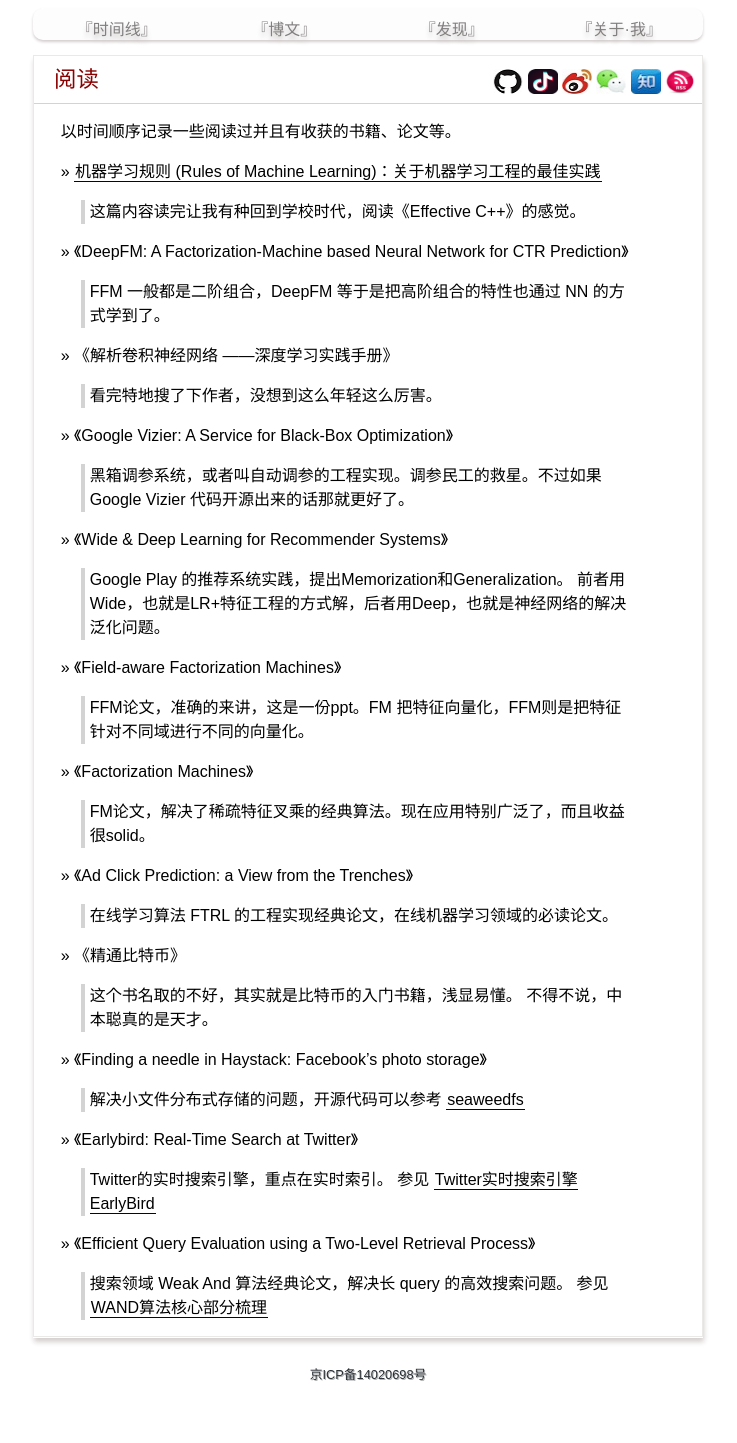
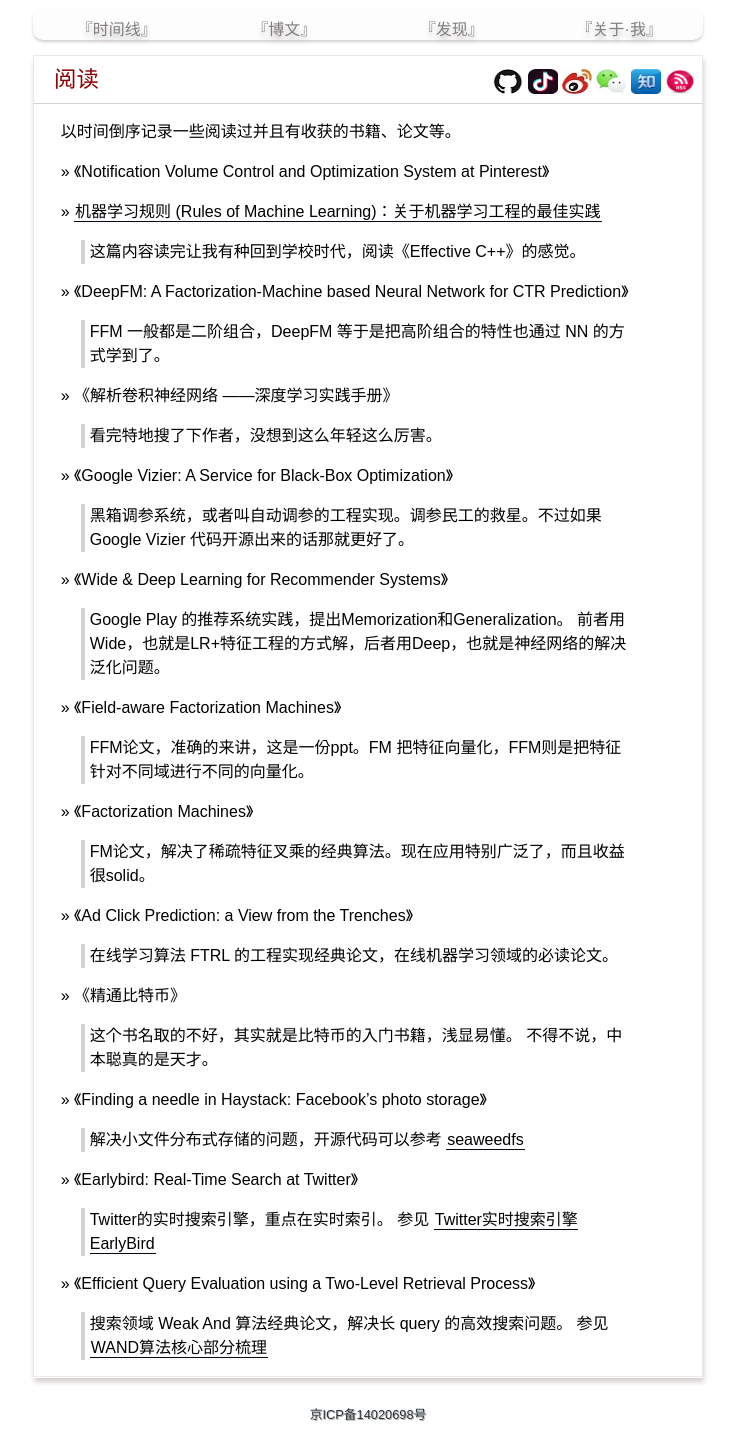
Before and after one commit to yanyiwu/blog, a Jekyll site: the page built from reading.md, in a window 1280 px wide. Shown: the whole page, without its empty margins (272-1009 px from the left). Built offline with Jekyll 4.4.1, drawn with Linux system fonts in a browser that asks for light colours; Markdown is read by kramdown in place of the engine named in the settings; comment, search, counter and statistics services are not loaded; before the commit the page ends 1403 px from its top, so only the background shows below that.

Commit message:
[reading]

```diff
--- a/reading.md
+++ b/reading.md
@@ -3,7 +3,9 @@ layout: posting
 title: 阅读
 ---
 
-以时间顺序记录一些阅读过并且有收获的书籍、论文等。
+以时间倒序记录一些阅读过并且有收获的书籍、论文等。
+
+&raquo; 《Notification Volume Control and Optimization System at Pinterest》
 
 &raquo; [机器学习规则 (Rules of Machine Learning)：关于机器学习工程的最佳实践](https://developers.google.com/machine-learning/guides/rules-of-ml/#training-serving_skew)
 
```
